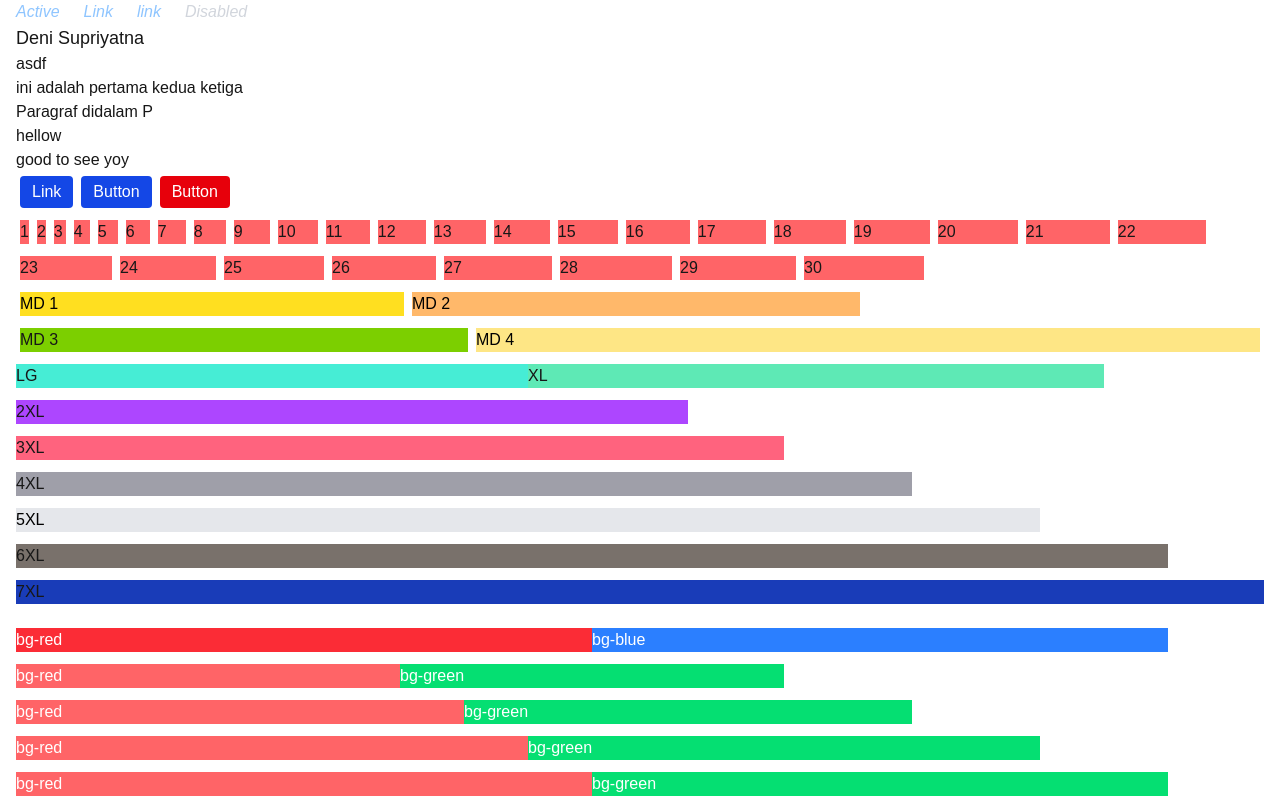
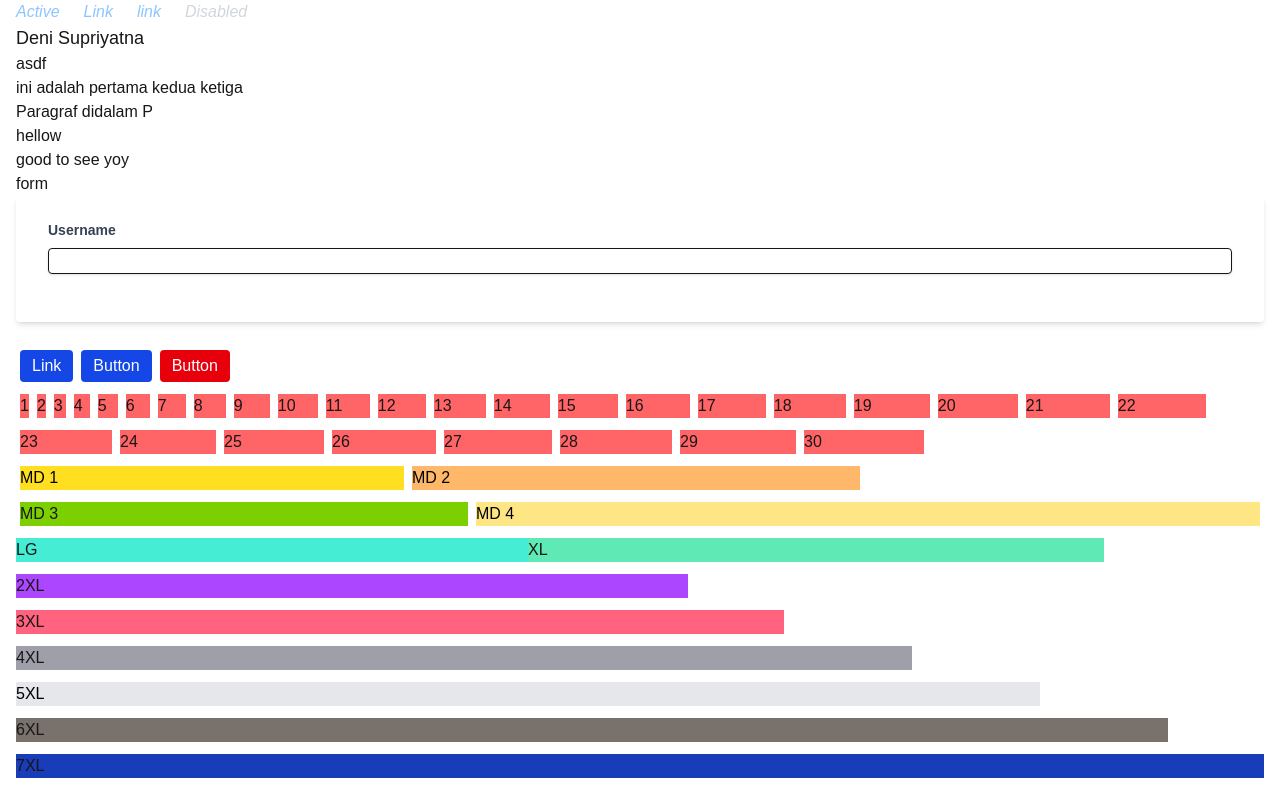
Before and after one commit to deniace/todo_list_nextjs, a Next.js app: page /todo in a window 1280 px wide. Shown: the top 800 px of the page. Built offline with nearby package versions, Linux system fonts and the light colour scheme.

Commit message:
update page

```diff
--- a/src/app/todo/page.jsx
+++ b/src/app/todo/page.jsx
@@ -29,6 +29,32 @@ export default function Todo() {
                 {iniAdalahParagraf}
                 {element1}
             </Layout>
+
+            <section>
+                <div className="w-full max-wxs">
+                    form
+                    <form
+                        action=""
+                        className="bg-white shadow-md rounded px-8 pt-6 pb-8 mb-6"
+                    >
+                        <div className="mb-4">
+                            <label
+                                htmlFor="username"
+                                className="block text-gray-700 text-sm font-bold mb-2"
+                            >
+                                Username
+                            </label>
+
+                            <input
+                                type="text"
+                                id="username"
+                                name="username"
+                                className="shadow appearance-none border rounded w-full "
+                            />
+                        </div>
+                    </form>
+                </div>
+            </section>
 
             <Button text="Link" title="hyper link" type="link" link="#" />
             <Button text="Button" title="button" type="button" link="#" />
```
